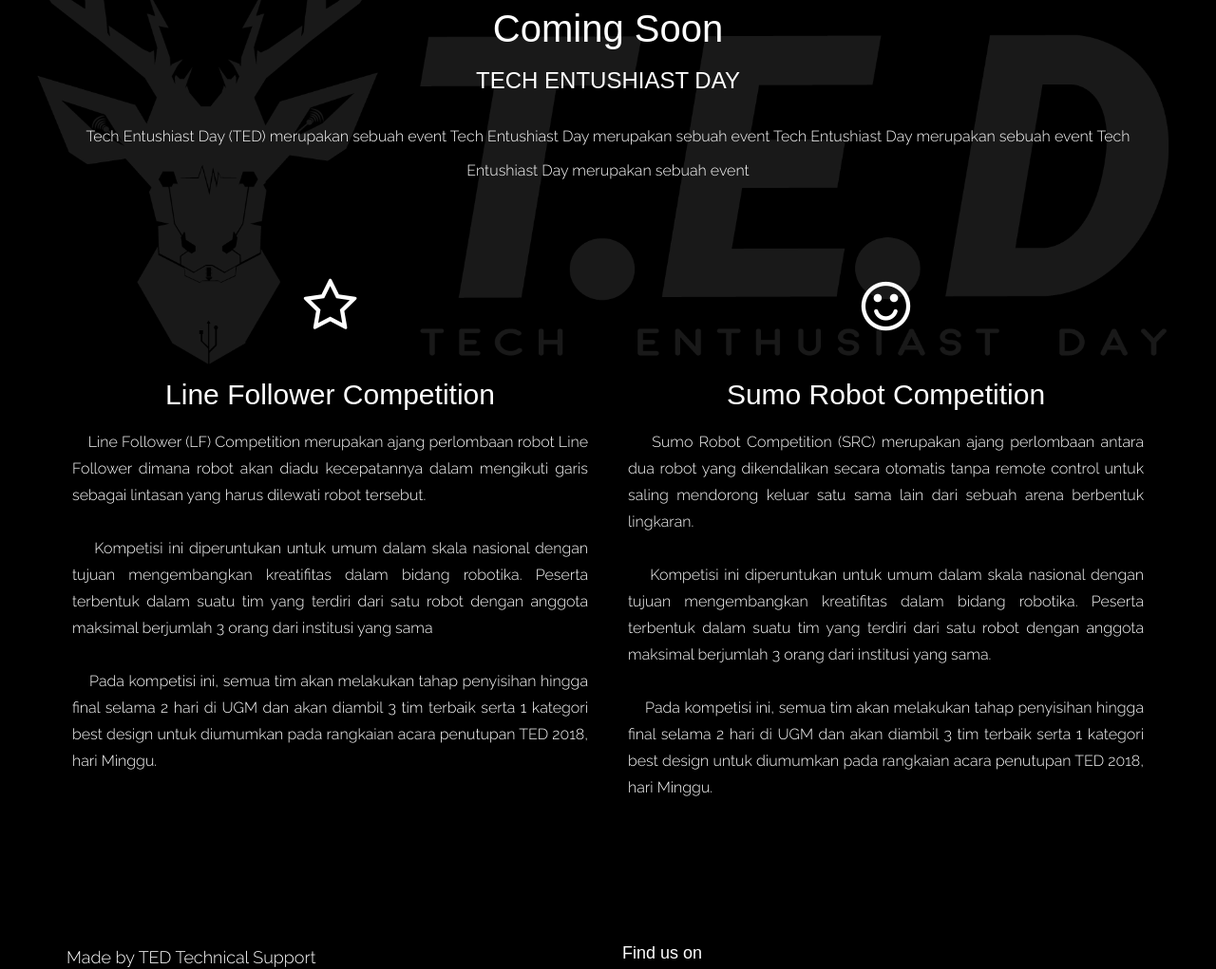
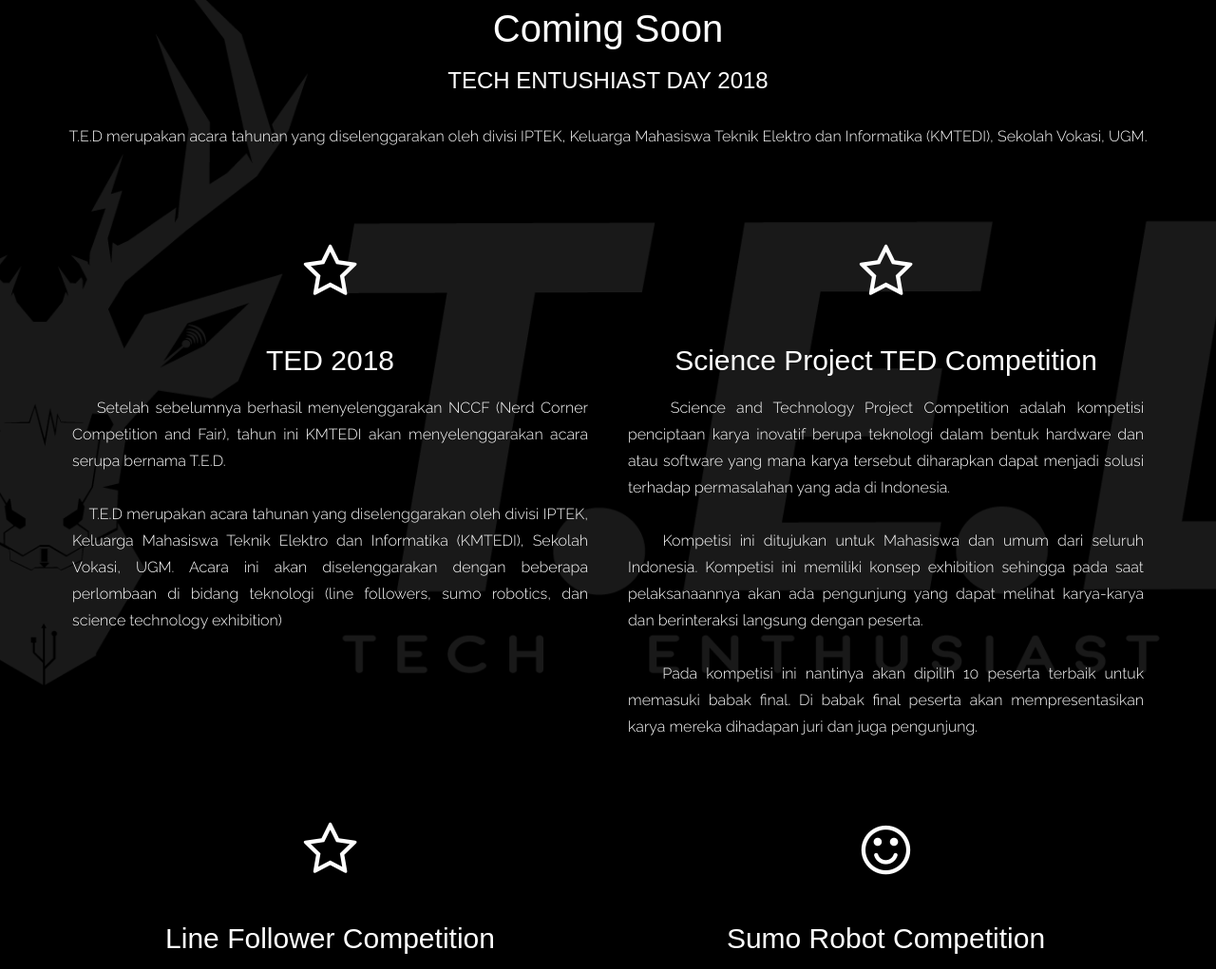
Before and after one commit to Kreautz/TED2018, a plain HTML site: page index.html in a window 1280 px wide. Shown: the part 440-1461 px from the top of the page at 95% size. Drawn offline with Linux system fonts and the light colour scheme; a web font is replaced by a local one.

Commit message:
update scienc

```diff
--- a/index.html
+++ b/index.html
@@ -52,15 +52,34 @@
 					<img src="images/T.E.D 2K18 RUSA-01.png" alt="Rusa" style="width:350px;height:350px;" data-scroll-reveal="enter top and move 50px over 1.8s"> <br> <br>
                     <h2 data-scroll-reveal="enter top and move 50px over 1.2s"> Coming Soon </h2>
 					<h5 data-scroll-reveal="enter bottom and move 50px over 1.4s">
-                       TECH ENTUSHIAST DAY </h5>
+                       TECH ENTUSHIAST DAY 2018</h5>
                     <br />
                     <p data-scroll-reveal="enter bottom and move 50px over 1.4s">
-                        Tech Entushiast Day (TED) merupakan sebuah event Tech Entushiast Day merupakan sebuah event Tech Entushiast Day merupakan sebuah event Tech Entushiast Day merupakan sebuah event
+                        T.E.D merupakan acara tahunan yang diselenggarakan oleh divisi IPTEK, Keluarga Mahasiswa Teknik Elektro dan Informatika (KMTEDI), Sekolah Vokasi, UGM.
                     </p>
                 </div>
                 <!-- Main Heading Ends -->
                 <!-- Services List Starts -->
                 <div id="services-blocks" class="row">
+                    <div data-scroll-reveal="enter bottom and move 50px over 1.6s" class="col-lg-6 col-md-6 col-sm-12 col-xs-12 sblock">
+                        <span class="fa fa-star-o"></span>
+                        <h4>
+                            TED 2018</h4>
+                       <p align="justify">
+                            &nbsp &nbsp Setelah sebelumnya berhasil menyelenggarakan NCCF (Nerd Corner Competition and Fair), tahun ini KMTEDI akan menyelenggarakan acara serupa bernama T.E.D. <br><br>
+							&nbsp &nbsp T.E.D merupakan acara tahunan yang diselenggarakan oleh divisi IPTEK, Keluarga Mahasiswa Teknik Elektro dan Informatika (KMTEDI), Sekolah Vokasi, UGM. Acara ini akan diselenggarakan dengan beberapa perlombaan di bidang teknologi (line followers, sumo robotics, dan science technology exhibition)<br>
+                        </p>
+                    </div>
+                    <div data-scroll-reveal="enter bottom and move 50px over 1.6s" class="col-lg-6 col-md-6 col-sm-12 col-xs-12 sblock">
+                        <span class="fa fa-star-o"></span>
+                        <h4>
+                            Science Project TED Competition</h4>
+                       <p align="justify">
+                            &nbsp &nbsp Science and Technology Project Competition adalah kompetisi penciptaan karya inovatif berupa teknologi dalam bentuk hardware dan atau software yang mana karya tersebut diharapkan dapat menjadi solusi terhadap permasalahan yang ada di Indonesia. <br><br>
+							&nbsp &nbsp Kompetisi ini ditujukan untuk Mahasiswa dan umum dari seluruh Indonesia. Kompetisi ini memiliki konsep exhibition sehingga pada saat pelaksanaannya akan ada pengunjung yang dapat melihat karya-karya dan berinteraksi langsung dengan peserta. <br><br>
+							&nbsp &nbsp Pada kompetisi ini nantinya akan dipilih 10 peserta terbaik untuk memasuki babak final. Di babak final peserta akan mempresentasikan karya mereka dihadapan juri dan juga pengunjung.<br>
+                        </p>
+                    </div>
                     <div data-scroll-reveal="enter bottom and move 50px over 1.6s" class="col-lg-6 col-md-6 col-sm-12 col-xs-12 sblock">
                         <span class="fa fa-star-o"></span>
                         <h4>
@@ -81,6 +100,7 @@
 							&nbsp &nbsp Pada kompetisi ini, semua tim akan melakukan tahap penyisihan hingga final selama 2 hari di UGM dan akan diambil 3 tim terbaik serta 1 kategori best design untuk diumumkan pada rangkaian acara penutupan TED 2018, hari Minggu.
                         </p>
                     </div>
+
 
                 </div>
                 <!-- Services List Ends -->
```
